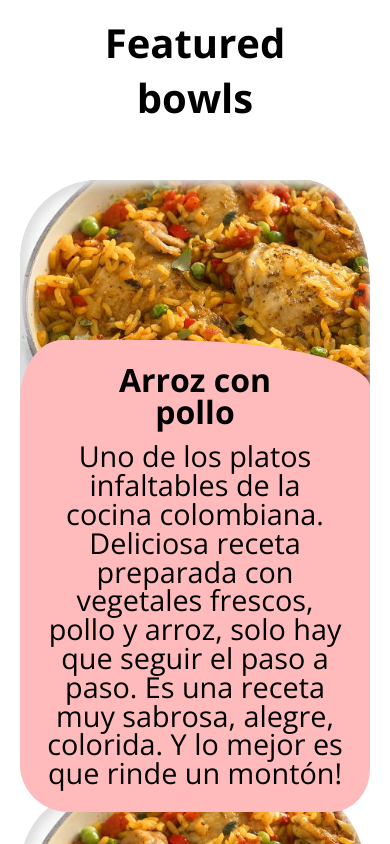
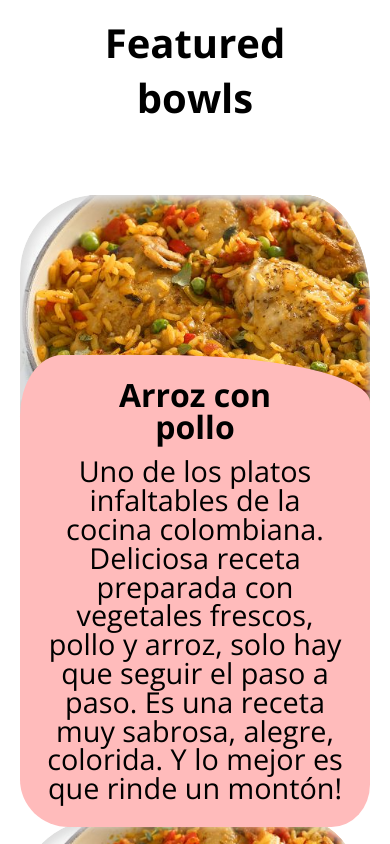
Before and after one commit to HatzuHanna/lunch, a plain HTML site: page index.html in a window 390 px wide. Shown: the top 844 px of the page. Drawn offline with nearby package versions, Linux system fonts and the light colour scheme.

Commit message:
ruta imgs

```diff
--- a/style.css
+++ b/style.css
@@ -160,11 +160,11 @@ img:hover {
         flex-direction: column;
     }
     .plato{
-        margin-top: 10px;
+        margin-top: 25px;
         width: 100%;
         height: 600px;
         background-size: 100%;
-        background-image: url(./acp.png);
+        background-image: url(acp.png);
         border-radius:22% 19% 11% 14% / 13% 18% 9% 10% ;
         object-fit:cover;
         box-shadow: inset 3px 3px 10px 3px #ddd;
```
